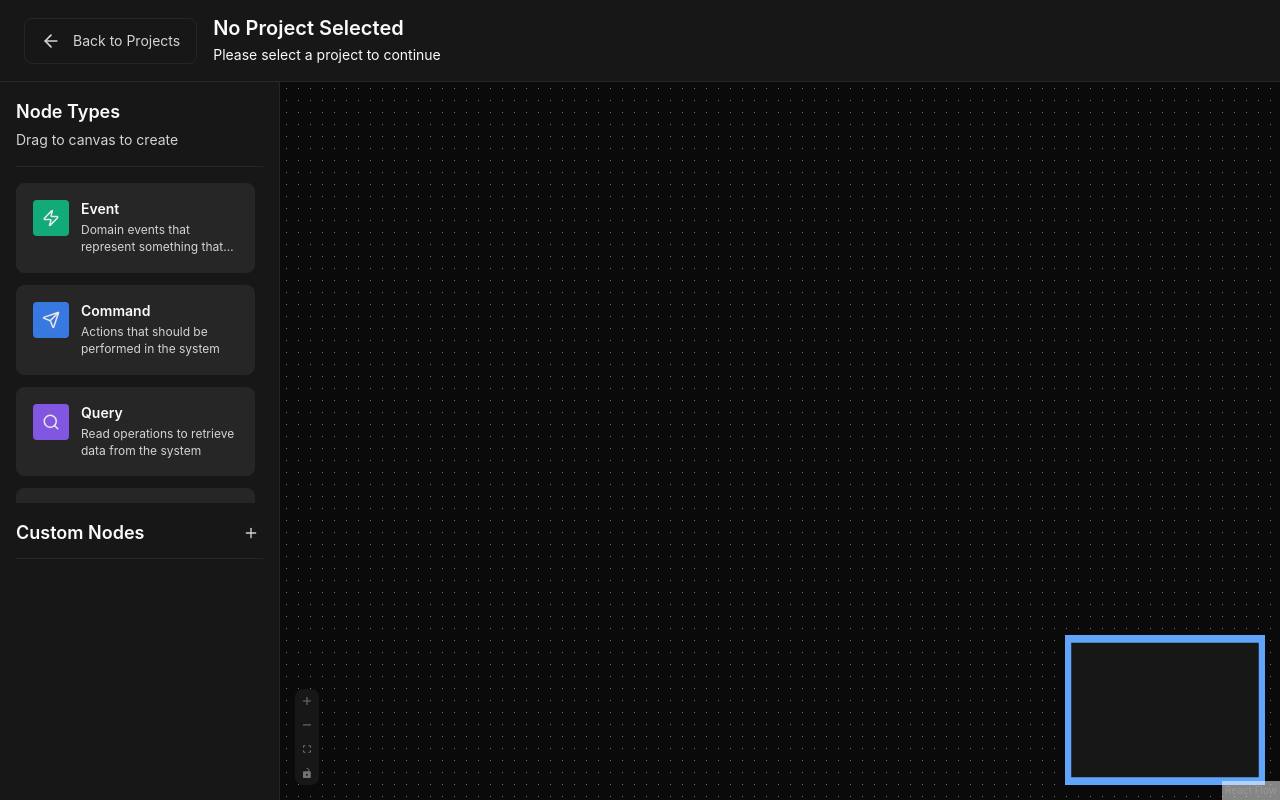
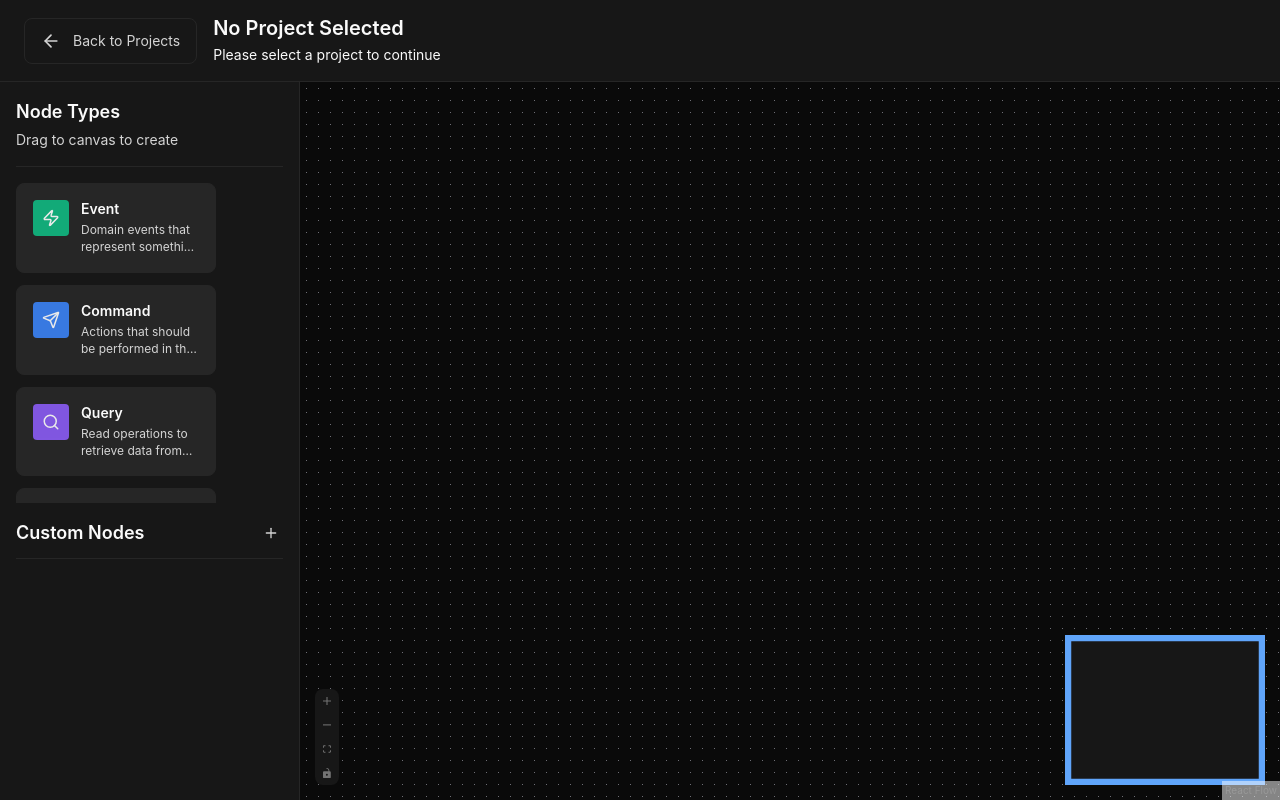
Before and after one commit to Otochicatole/react-flow, a Next.js app: page /project/1 in a window 1280 px wide. Built offline with nearby package versions, Linux system fonts and the light colour scheme.

Commit message:
aside fix error

```diff
--- a/src/components/styles/aside.module.css
+++ b/src/components/styles/aside.module.css
@@ -1,5 +1,5 @@
 .aside {
-  width: 280px;
+  width: 300px;
   height: 100%;
   min-height: 100vh;
   background: var(--background-secondary);
@@ -73,6 +73,8 @@
   position: relative;
   overflow: hidden;
   flex-shrink: 0;
+  max-width: 200px;
+  min-width: 200px;
 }
 
 .draggableNode::before {
@@ -128,12 +130,17 @@
   min-width: 0;
 }
 
+/* Truncate long labels */
 .nodeLabel {
   font-size: var(--font-size-sm);
   font-weight: 600;
   color: var(--text-primary);
   margin: 0 0 var(--spacing-xs) 0;
   line-height: 1.3;
+  white-space: nowrap; /* single line */
+  overflow: hidden;   /* hide overflow */
+  text-overflow: ellipsis; /* add ... */
+  max-width: 100%;
 }
 
 .nodeDescription {
@@ -148,6 +155,7 @@
 }
 
 .draggableNodeWrapper {
+  max-width: 200px;
   display: flex;
   align-items: center;
   gap: var(--spacing-sm);
@@ -199,7 +207,7 @@
   padding: 5px;
   display: flex;
   height: 300px;
-  overflow: auto;
+  overflow-y: auto;
 }
 
 /* Responsive Design */
```
